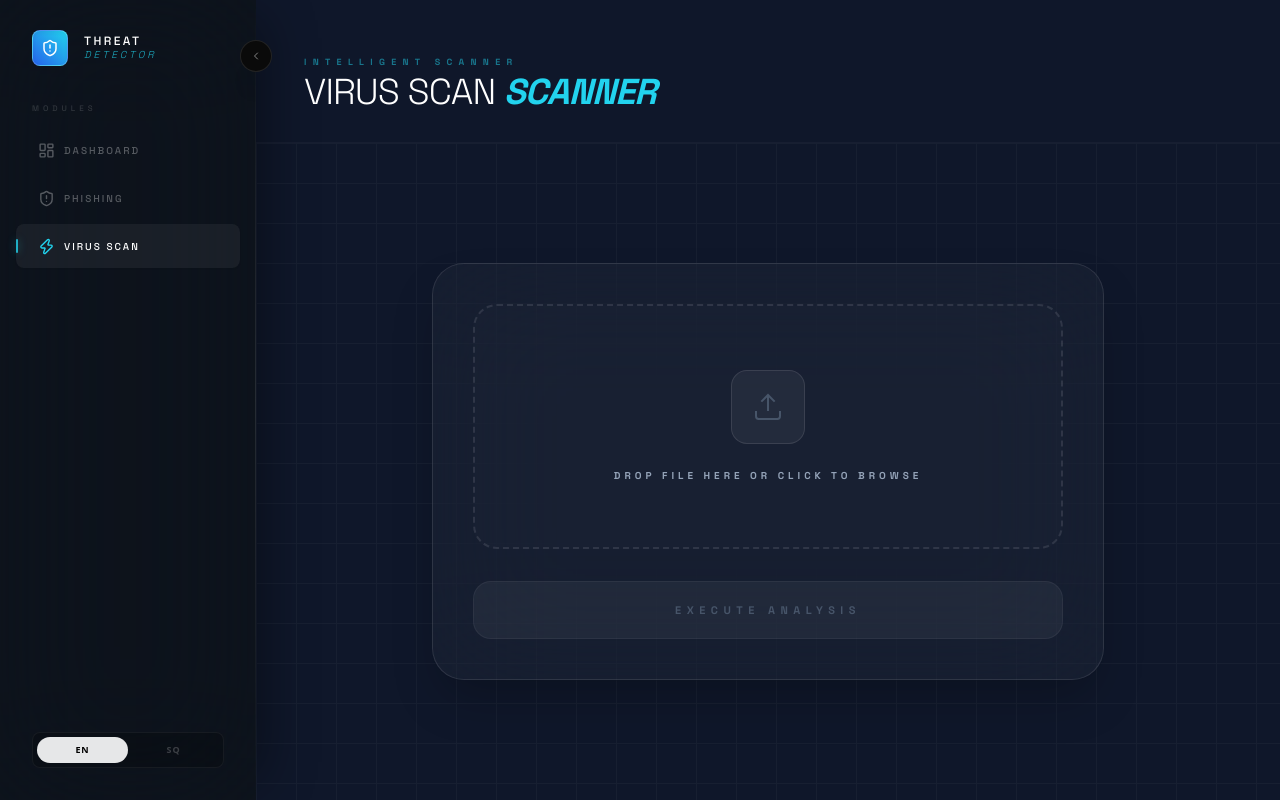
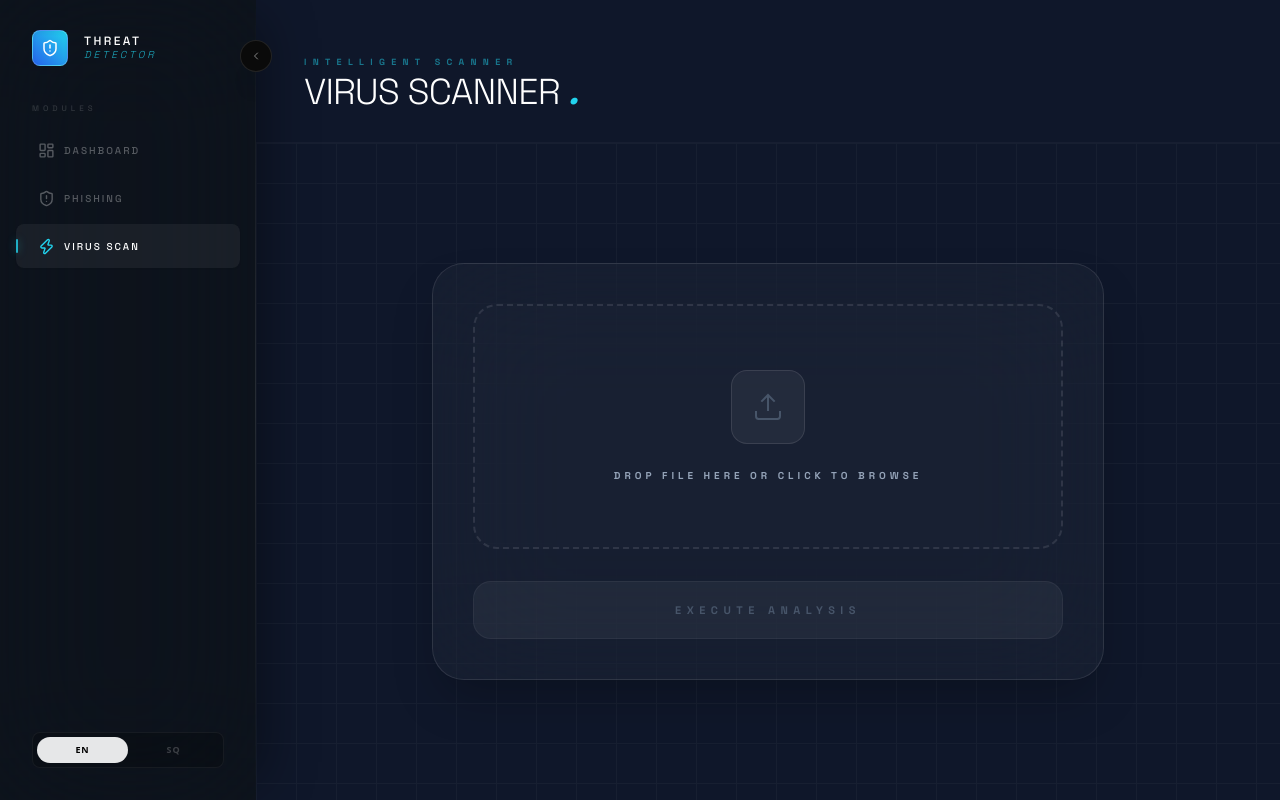
Before and after one commit to aron-braho/Threat-Detector, a React (Vite) app in the folder frontend/: page /virus in a window 1280 px wide. Built offline with nearby package versions, Linux system fonts and the light colour scheme.

Commit message:
rrefullim ui

```diff
--- a/frontend/src/pages/Virus.jsx
+++ b/frontend/src/pages/Virus.jsx
@@ -128,7 +128,7 @@ const Virus = ({ t }) => {
             {t?.intelligentScanner || "Intelligent Scanner"}
           </h2>
           <p className="text-4xl font-extralight tracking-tight text-white leading-none uppercase">
-             {t?.virusScan || "Virus"} <span className="font-black italic text-cyan-400">SCANNER</span>
+             {t?.virusScanner || "Virus"} <span className="font-black italic text-cyan-400">.</span>
           </p>
         </div>
 
--- a/frontend/src/translations.js
+++ b/frontend/src/translations.js
@@ -31,7 +31,7 @@ export const translations = {
     lowRisk: "✅ Low Risk",
     //Virus
     dropFile: "Drop file here or click to browse",
-    virusScan: "VIRUS SCAN",
+    virusScanner: "VIRUS SCANNER",
     deepScan: "Deep static + heuristic analysis",
     intelligentScanner: "Intelligent Scanner",
     payload: "Payload",
@@ -78,7 +78,7 @@ export const translations = {
     lowRisk: "✅ Rrezik i Ulët",
     //Virus
     dropFile: "Lëshoni skedarin këtu ose klikoni për të kërkuar",
-    virusScan: "SKANIM VIRUSESH",
+    virusScanner: "SKANER VIRUSESH",
     deepScan: "Analizë e thellë statike + heuristike",
     intelligentScanner: "Skaner Inteligjent",
     payload: "Payload",
```
